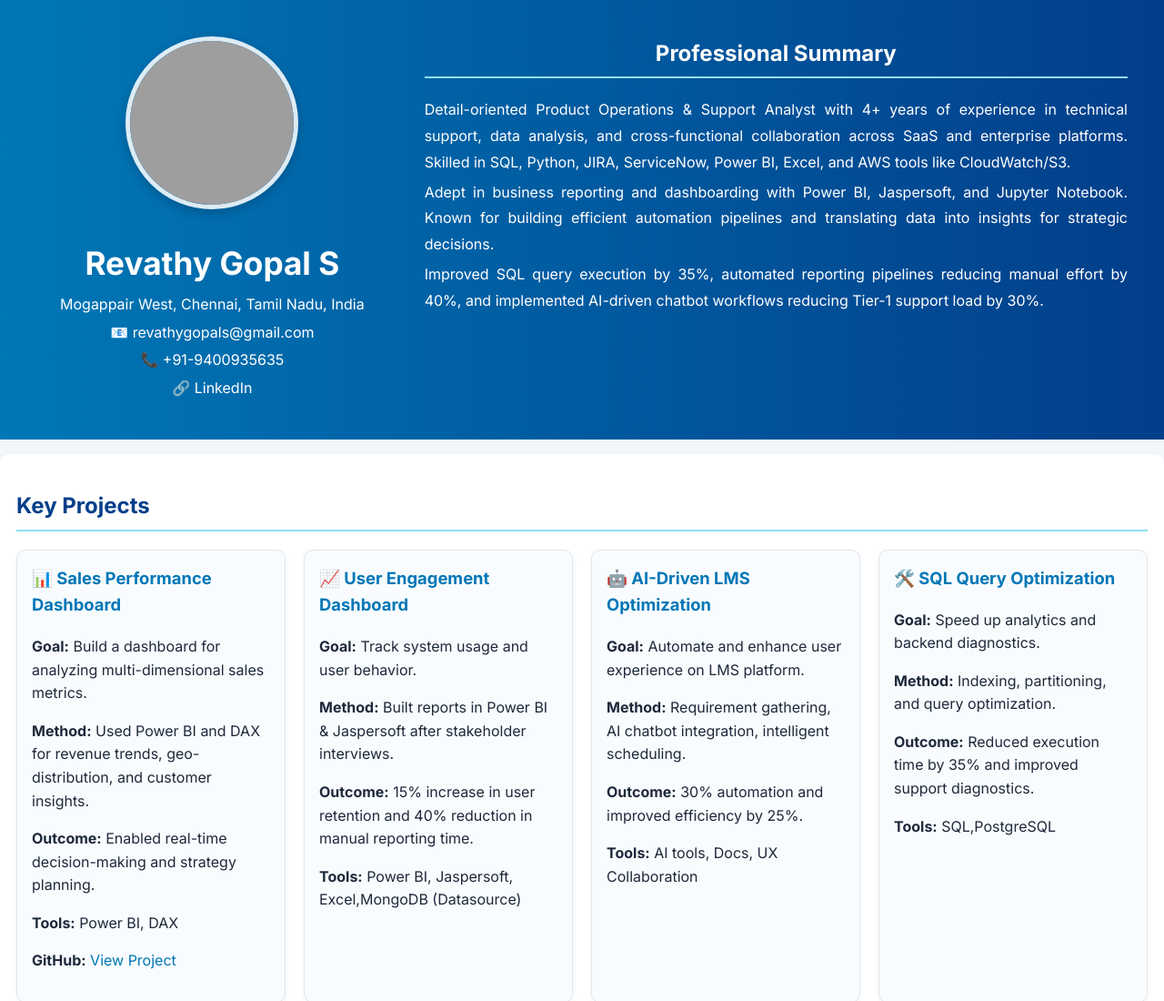
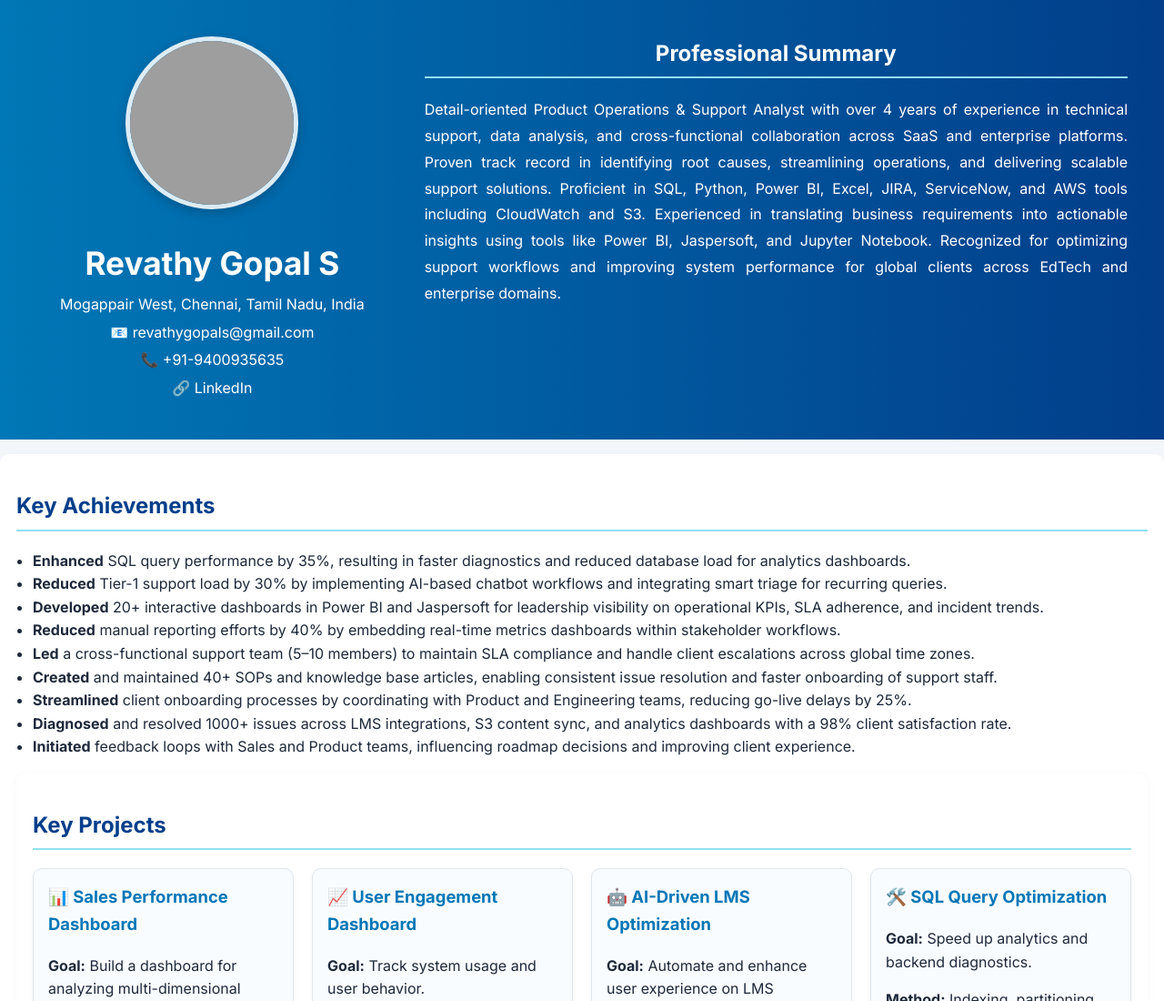
Before and after one commit to RevathyGopalS/revathy-portfolio, a plain HTML site: page index.html in a window 1280 px wide. Shown: the top 1100 px of the page at 91% size. Drawn offline with Linux system fonts and the light colour scheme; grey boxes are pictures that could not be loaded.

Commit message:
Update index.html

```diff
--- a/index.html
+++ b/index.html
@@ -156,19 +156,27 @@
   <h2 style="color: #ffffff; border-bottom: 2px solid #90e0ef; padding-bottom: 6px; margin-top: 0;">Professional Summary</h2>
   <div style="margin-top: 10px; line-height: 1.8; text-align: justify;">
     <p>
-      Detail-oriented Product Operations & Support Analyst with 4+ years of experience in technical support, data analysis, and cross-functional collaboration across SaaS and enterprise platforms. Skilled in SQL, Python, JIRA, ServiceNow, Power BI, Excel, and AWS tools like CloudWatch/S3.
-    </p>
-    <p>
-      Adept in business reporting and dashboarding with Power BI, Jaspersoft, and Jupyter Notebook. Known for building efficient automation pipelines and translating data into insights for strategic decisions.
-    </p>
-    <p>
-      Improved SQL query execution by 35%, automated reporting pipelines reducing manual effort by 40%, and implemented AI-driven chatbot workflows reducing Tier-1 support load by 30%.
-    </p>
+    Detail-oriented Product Operations & Support Analyst with over 4 years of experience in technical support, data analysis, and cross-functional collaboration across SaaS and enterprise platforms. Proven track record in identifying root causes, streamlining operations, and delivering scalable support solutions.
+    Proficient in SQL, Python, Power BI, Excel, JIRA, ServiceNow, and AWS tools including CloudWatch and S3. Experienced in translating business requirements into actionable insights using tools like Power BI, Jaspersoft, and Jupyter Notebook. Recognized for optimizing support workflows and improving system performance for global clients across EdTech and enterprise domains.
+  </p>
+
   </div>
 </div>
 
 </header>
-
+  <div class="box">
+<h2>Key Achievements</h2>
+  <ul>
+    <li><strong>Enhanced</strong> SQL query performance by 35%, resulting in faster diagnostics and reduced database load for analytics dashboards.</li>
+    <li><strong>Reduced</strong> Tier-1 support load by 30% by implementing AI-based chatbot workflows and integrating smart triage for recurring queries.</li>
+    <li><strong>Developed</strong> 20+ interactive dashboards in Power BI and Jaspersoft for leadership visibility on operational KPIs, SLA adherence, and incident trends.</li>
+    <li><strong>Reduced</strong> manual reporting efforts by 40% by embedding real-time metrics dashboards within stakeholder workflows.</li>
+    <li><strong>Led</strong> a cross-functional support team (5–10 members) to maintain SLA compliance and handle client escalations across global time zones.</li>
+    <li><strong>Created</strong> and maintained 40+ SOPs and knowledge base articles, enabling consistent issue resolution and faster onboarding of support staff.</li>
+    <li><strong>Streamlined</strong> client onboarding processes by coordinating with Product and Engineering teams, reducing go-live delays by 25%.</li>
+    <li><strong>Diagnosed</strong> and resolved 1000+ issues across LMS integrations, S3 content sync, and analytics dashboards with a 98% client satisfaction rate.</li>
+    <li><strong>Initiated</strong> feedback loops with Sales and Product teams, influencing roadmap decisions and improving client experience.</li>
+  </ul>
 
 
 
```
